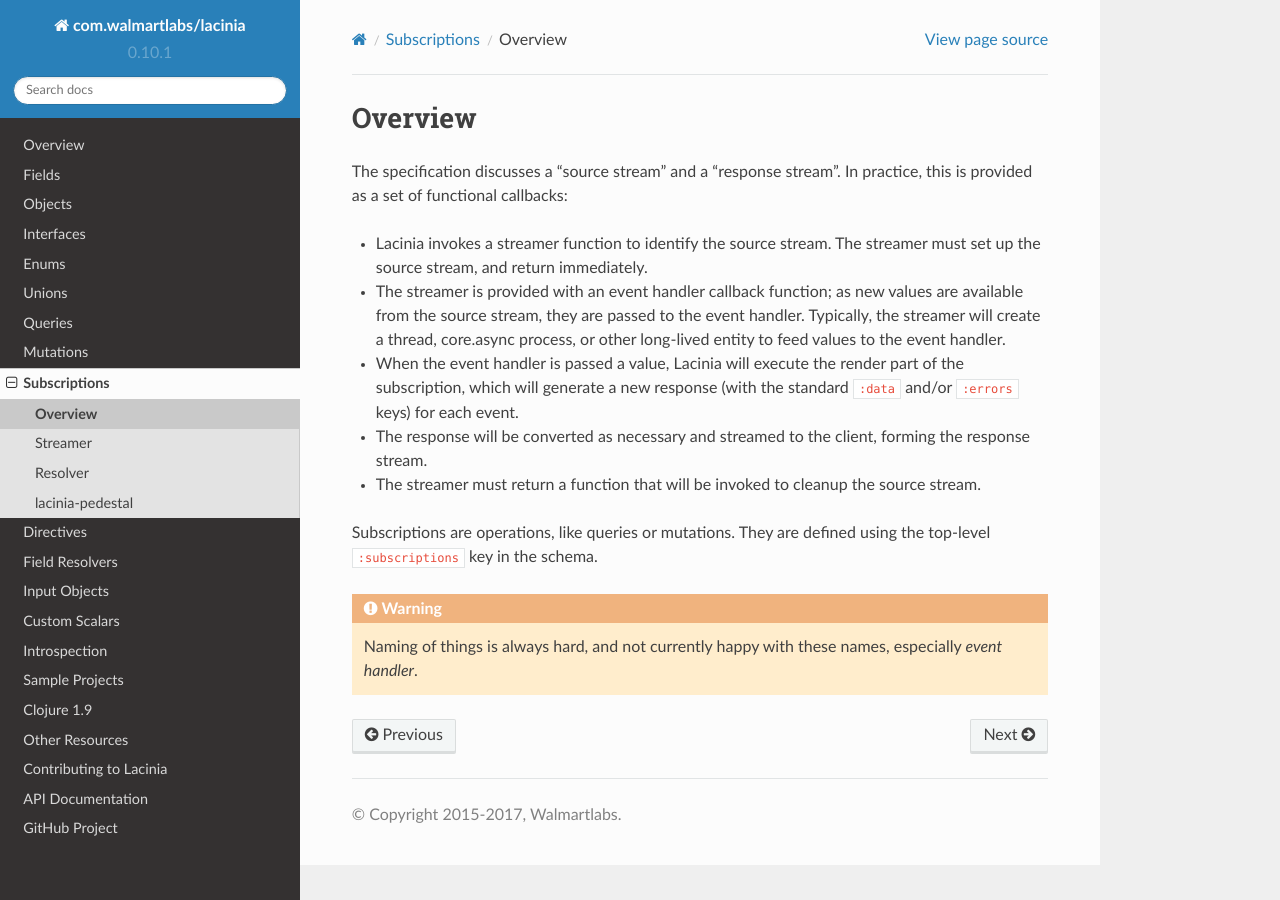
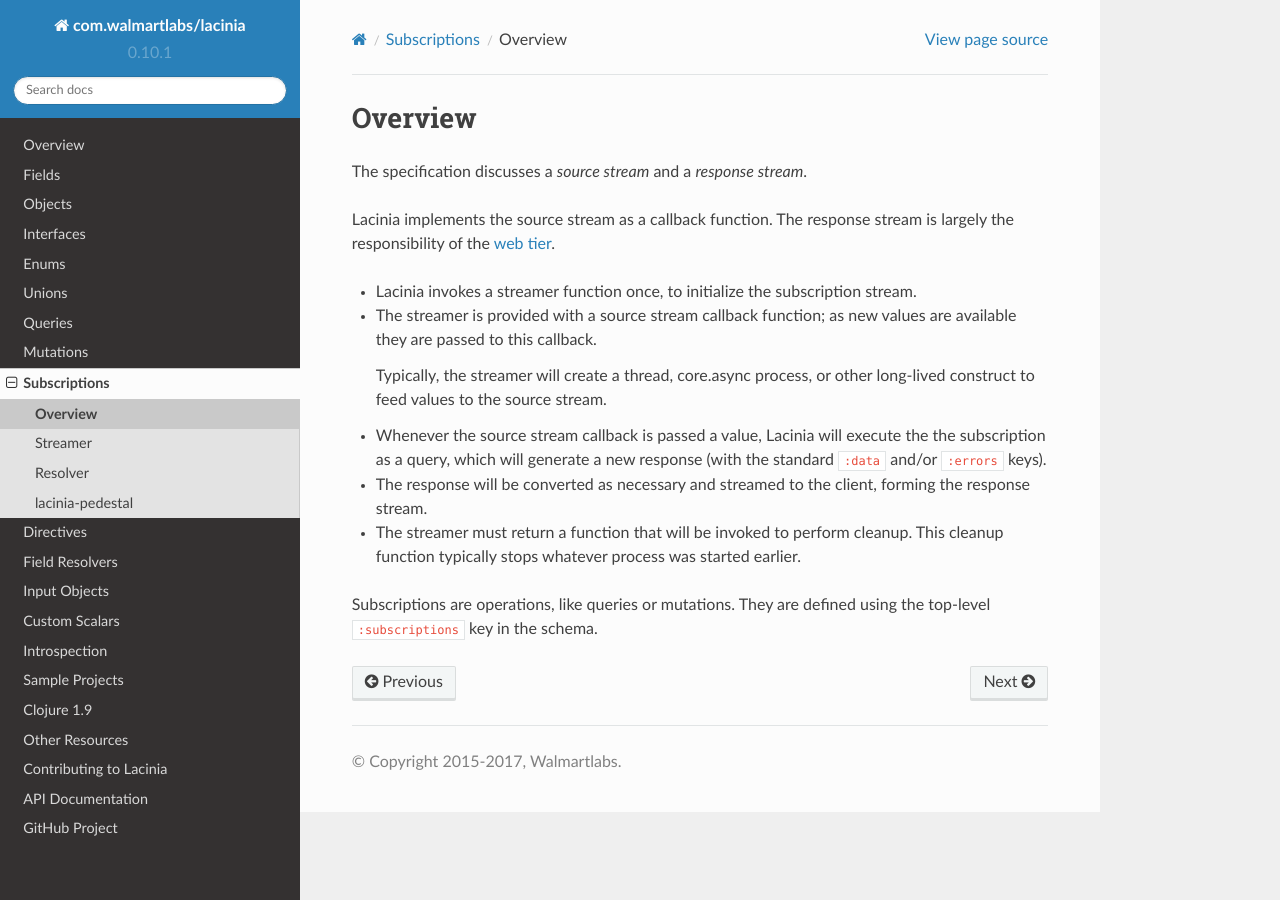
Before and after one commit to walmartlabs/lacinia, a Sphinx documentation site: the page built from docs/subscriptions/overview.rst, in a window 1280 px wide. Built offline with Sphinx 7.4.7 and the Read the Docs theme 2.0.0, drawn with Linux system fonts in a browser that asks for light colours.

Commit message:
Rename `event-handler` to `source-stream`
Improve docs

```diff
--- a/docs/subscriptions/index.rst
+++ b/docs/subscriptions/index.rst
@@ -3,7 +3,7 @@ Subscriptions
 
 Subscriptions are GraphQL's approach to server-side push.
 The description is a bit abstract, as the specification keeps all options open on how
-subscriptions are implemented.
+subscriptions are to be implemented.
 
 .. sidebar:: GraphQL Spec
 
@@ -12,7 +12,7 @@ subscriptions are implemented.
 With subscriptions, a client can establish a long-lived connection to a server, and
 will receive new data on the connection as it becomes available to the server.
 
-Common examples for subscriptions are updating a conversation page as new messages are added,
+Common use cases for subscriptions are updating a conversation page as new messages are added,
 updating a dashboard as interesting events about a system occur, or monitoring the progress
 of some long-lived process.
 
--- a/docs/subscriptions/lacinia-pedestal.rst
+++ b/docs/subscriptions/lacinia-pedestal.rst
@@ -1,5 +1,8 @@
 lacinia-pedestal
 ================
+
+Lacinia can only lay the foundation for subscriptions; the web tier must be involved to create the long-lived connections
+to support server-side push.
 
 .. warning::
 
--- a/docs/subscriptions/overview.rst
+++ b/docs/subscriptions/overview.rst
@@ -1,30 +1,29 @@
 Overview
 ========
 
-The specification discusses a "source stream" and a "response stream".
-In practice, this is provided as a set of functional callbacks:
+The specification discusses a `source stream` and a `response stream`.
 
-- Lacinia invokes a streamer function to identify the source stream.
-  The streamer must set up the source stream, and return immediately.
+Lacinia implements the source stream as a callback function.
+The response stream is largely the responsibility of
+the :doc:`web tier <lacinia-pedestal>`.
 
-- The streamer is provided with an event handler callback function; as new values are available
-  from the source stream, they are passed to the event handler.
+- Lacinia invokes a streamer function once, to initialize the subscription stream.
+
+- The streamer is provided with a source stream callback function; as new values are available
+  they are passed to this callback.
+
   Typically, the streamer will create a thread, core.async process, or other long-lived
-  entity to feed values to the event handler.
+  construct to feed values to the source stream.
 
-- When the event handler is passed a value,
-  Lacinia will execute the render part of the subscription, which will generate a
-  new response (with the standard ``:data`` and/or ``:errors`` keys) for each event.
+- Whenever the source stream callback is passed a value,
+  Lacinia will execute the the subscription as a query, which will generate a
+  new response (with the standard ``:data`` and/or ``:errors`` keys).
 
 - The response will be converted as necessary and streamed to the client, forming
   the response stream.
 
-- The streamer must return a function that will be invoked to cleanup the source stream.
+- The streamer must return a function that will be invoked to perform cleanup.
+  This cleanup function typically stops whatever process was started earlier.
 
 Subscriptions are operations, like queries or mutations.
 They are defined using the top-level ``:subscriptions`` key in the schema.
-
-.. warning::
-
-   Naming of things is always hard, and not currently happy with these names, especially
-   `event handler`.
```
Also changed, not shown: docs/subscriptions/resolver.rst (+4 -3 lines), docs/subscriptions/streamer.rst (+13 -9 lines), 5 other files.
